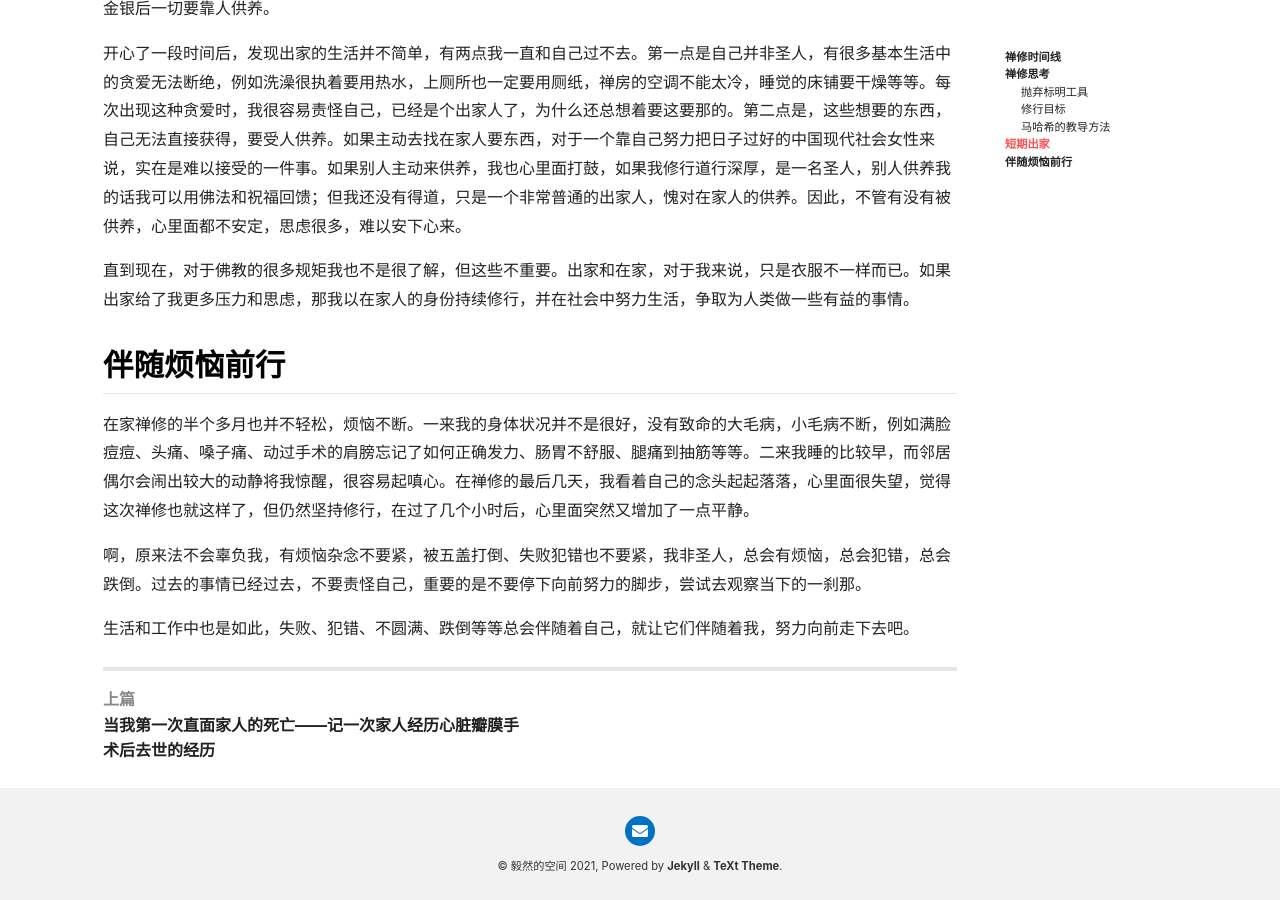
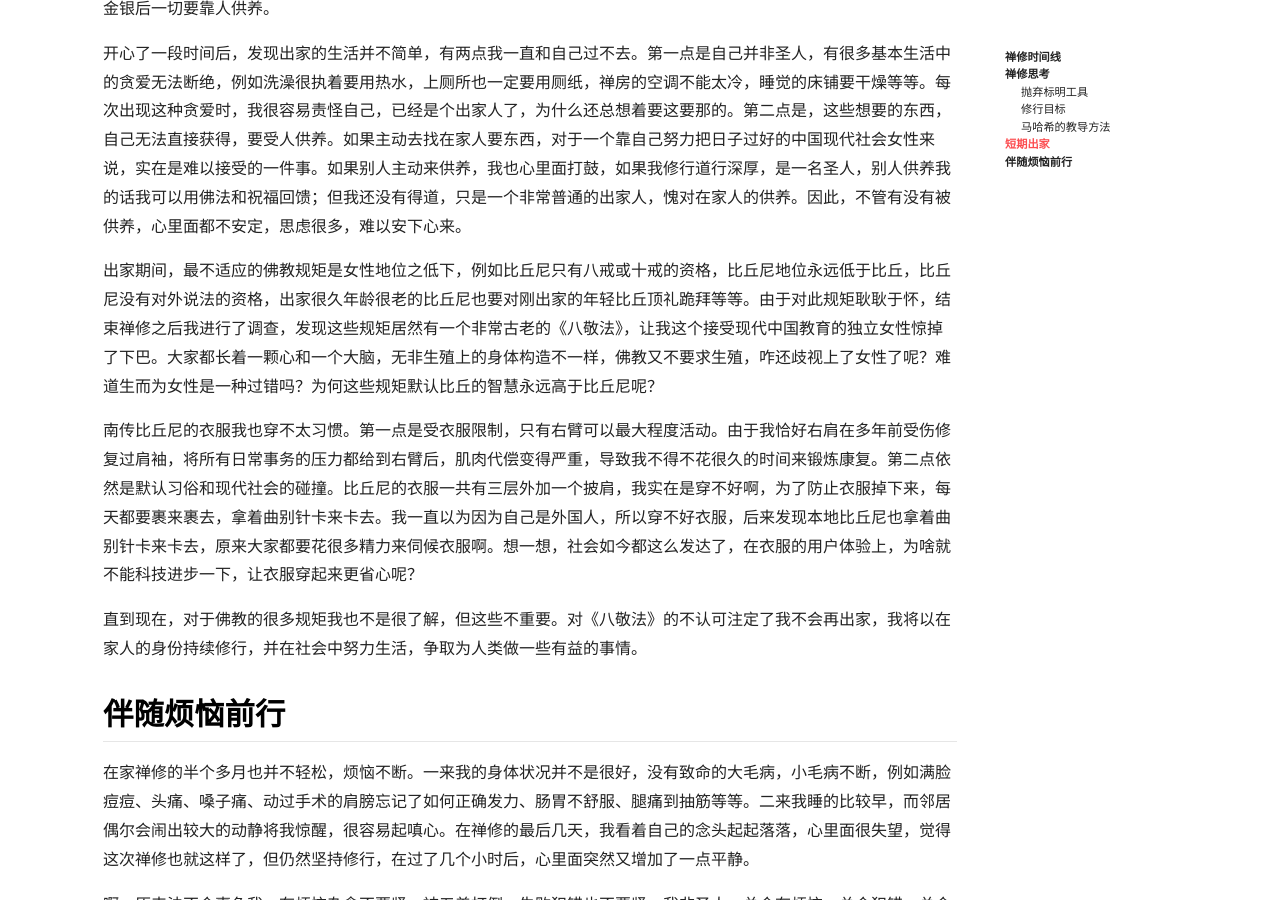
Before and after one commit to nicecui/nicecui.github.io, a Jekyll site: the page built from _posts/2026-11-04-vipassana-meditation.md, in a window 1280 px wide and 900 px high, scrolled down 3905 px. Built offline with Jekyll 4.4.1, drawn with Linux system fonts in a browser that asks for light colours; nearby versions of some CDN libraries.

Commit message:
Update 2026-11-04-vipassana-meditation.md

```diff
--- a/_posts/2026-11-04-vipassana-meditation.md
+++ b/_posts/2026-11-04-vipassana-meditation.md
@@ -79,7 +79,11 @@ categories: life
 
 开心了一段时间后，发现出家的生活并不简单，有两点我一直和自己过不去。第一点是自己并非圣人，有很多基本生活中的贪爱无法断绝，例如洗澡很执着要用热水，上厕所也一定要用厕纸，禅房的空调不能太冷，睡觉的床铺要干燥等等。每次出现这种贪爱时，我很容易责怪自己，已经是个出家人了，为什么还总想着要这要那的。第二点是，这些想要的东西，自己无法直接获得，要受人供养。如果主动去找在家人要东西，对于一个靠自己努力把日子过好的中国现代社会女性来说，实在是难以接受的一件事。如果别人主动来供养，我也心里面打鼓，如果我修行道行深厚，是一名圣人，别人供养我的话我可以用佛法和祝福回馈；但我还没有得道，只是一个非常普通的出家人，愧对在家人的供养。因此，不管有没有被供养，心里面都不安定，思虑很多，难以安下心来。
 
-直到现在，对于佛教的很多规矩我也不是很了解，但这些不重要。出家和在家，对于我来说，只是衣服不一样而已。如果出家给了我更多压力和思虑，那我以在家人的身份持续修行，并在社会中努力生活，争取为人类做一些有益的事情。
+出家期间，最不适应的佛教规矩是女性地位之低下，例如比丘尼只有八戒或十戒的资格，比丘尼地位永远低于比丘，比丘尼没有对外说法的资格，出家很久年龄很老的比丘尼也要对刚出家的年轻比丘顶礼跪拜等等。由于对此规矩耿耿于怀，结束禅修之后我进行了调查，发现这些规矩居然有一个非常古老的《八敬法》，让我这个接受现代中国教育的独立女性惊掉了下巴。大家都长着一颗心和一个大脑，无非生殖上的身体构造不一样，佛教又不要求生殖，咋还歧视上了女性了呢？难道生而为女性是一种过错吗？为何这些规矩默认比丘的智慧永远高于比丘尼呢？
+
+南传比丘尼的衣服我也穿不太习惯。第一点是受衣服限制，只有右臂可以最大程度活动。由于我恰好右肩在多年前受伤修复过肩袖，将所有日常事务的压力都给到右臂后，肌肉代偿变得严重，导致我不得不花很久的时间来锻炼康复。第二点依然是默认习俗和现代社会的碰撞。比丘尼的衣服一共有三层外加一个披肩，我实在是穿不好啊，为了防止衣服掉下来，每天都要裹来裹去，拿着曲别针卡来卡去。我一直以为因为自己是外国人，所以穿不好衣服，后来发现本地比丘尼也拿着曲别针卡来卡去，原来大家都要花很多精力来伺候衣服啊。想一想，社会如今都这么发达了，在衣服的用户体验上，为啥就不能科技进步一下，让衣服穿起来更省心呢？
+
+直到现在，对于佛教的很多规矩我也不是很了解，但这些不重要。对《八敬法》的不认可注定了我不会再出家，我将以在家人的身份持续修行，并在社会中努力生活，争取为人类做一些有益的事情。
 
 ## 伴随烦恼前行
 
```
